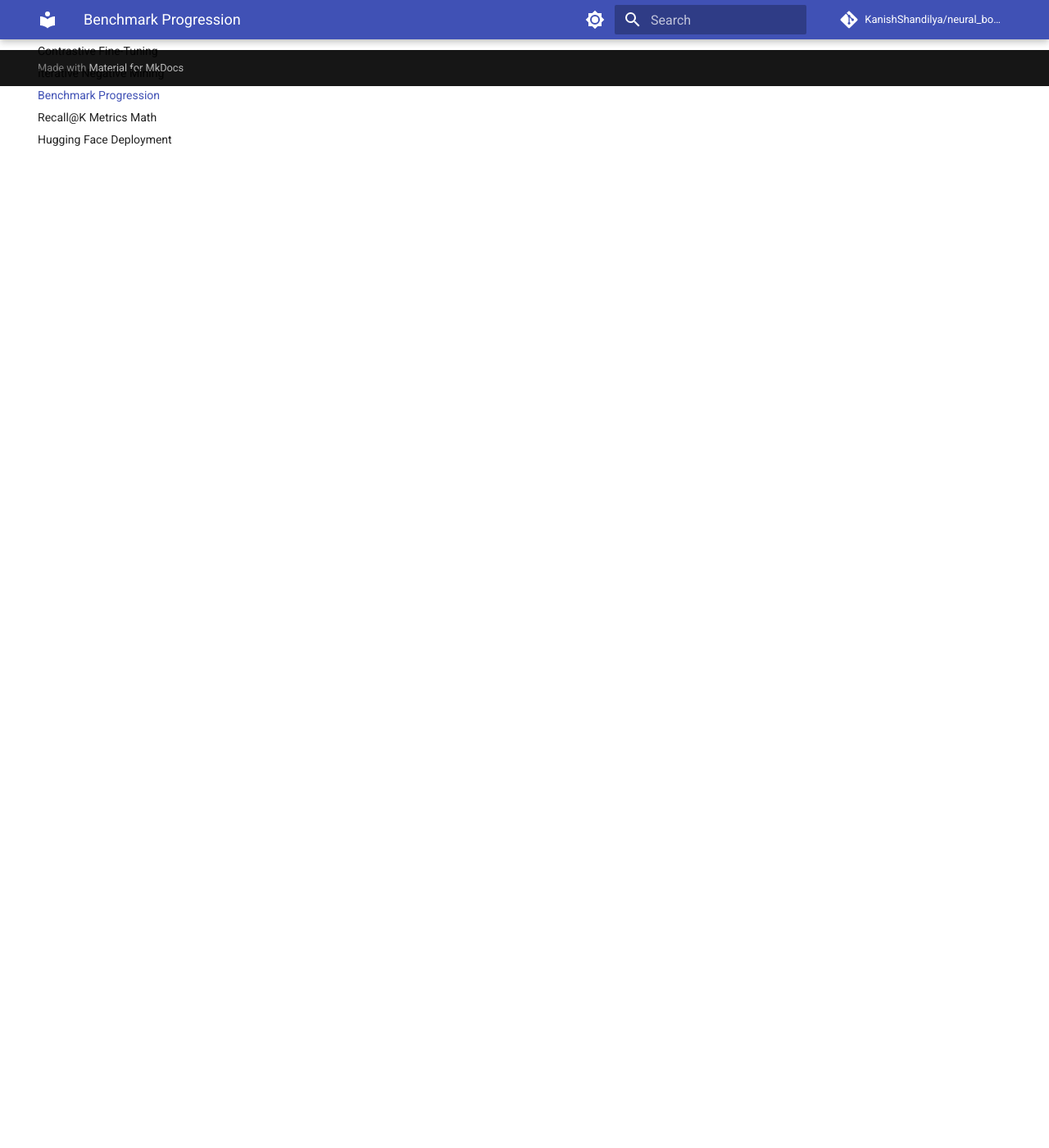
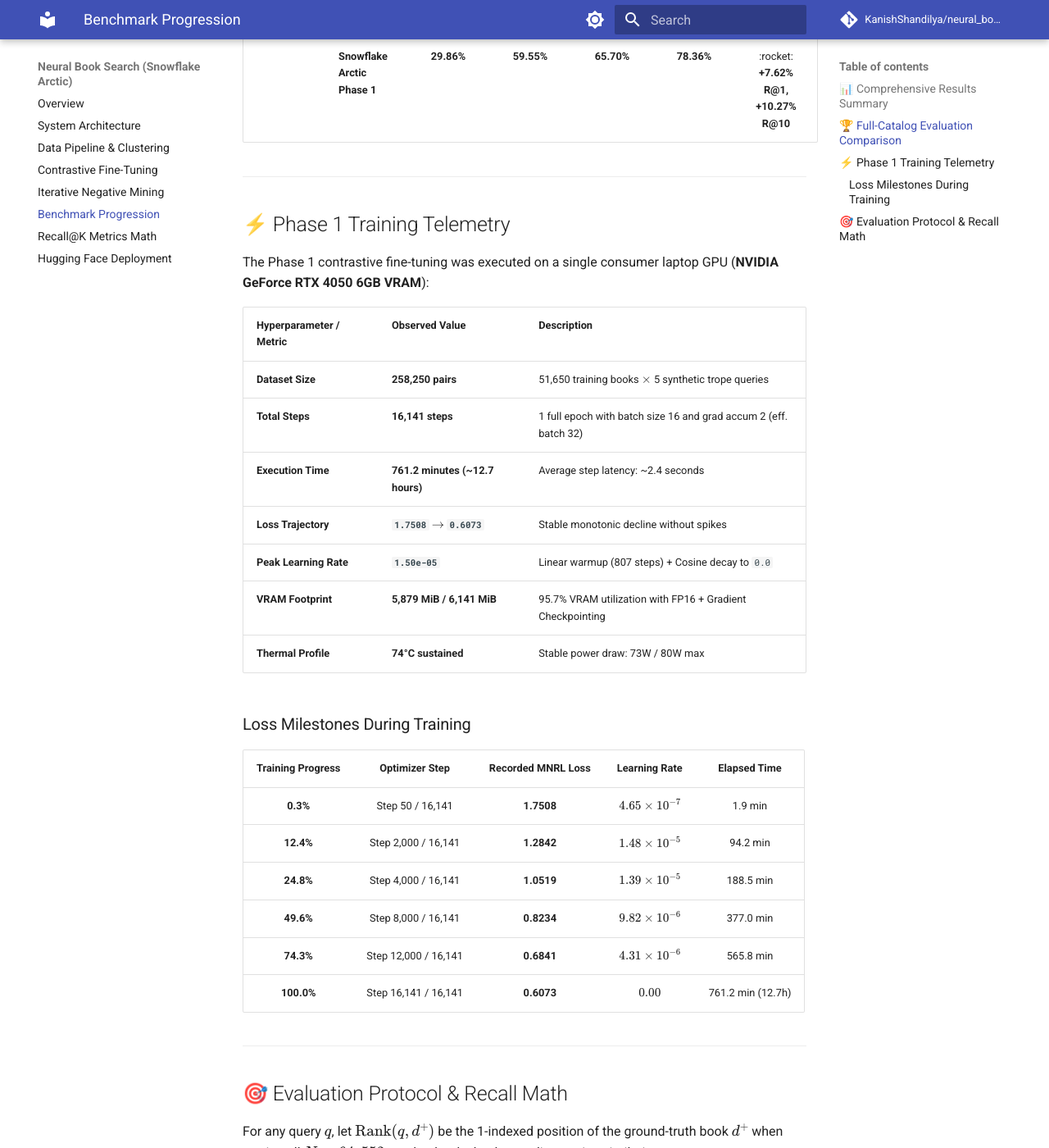
Before and after one commit to nansari-0134/neural_book_search_arctic, an MkDocs documentation site: the page built from docs/benchmarks.md, in a window 1280 px wide and 1400 px high, scrolled down 1295 px. Shown: the whole window at 82% size. Built offline with MkDocs 1.6.1 and Material for MkDocs 9.7.7, drawn with Linux system fonts in a browser that asks for light colours; comment, search, counter and statistics services are not loaded; some of the changed text lies outside the part shown.

Commit message:
docs: document Phase 1 empirical results, loss milestones, and telemetry

````diff
--- a/docs/benchmarks.md
+++ b/docs/benchmarks.md
@@ -1,25 +1,82 @@
-# 📈 Benchmark Progression
+# 📈 Benchmark Progression & Empirical Results
 
-This document tracks empirical performance across training cycles on the **64,552 book catalog**.
+This document tracks empirical performance across training cycles on the **64,552 book catalog** evaluated over **32,170 test queries** and **32,340 validation queries** (100% work-clustered, zero edition contamination).
 
 ---
 
-## 📊 Progression Table
+## 📊 Comprehensive Results Summary
 
-| Model Stage | Recall@1 | Recall@5 | Recall@10 | Recall@50 | Notes |
-| :--- | :---: | :---: | :---: | :---: | :--- |
-| **BGE-Small Baseline (Prior Reference)** | 11.52% | 32.80% | 38.84% | 53.22% | Untrained BGE-Small zero-shot |
-| **BGE-Small Fine-Tuned (Prior Reference)**| 21.27% | 53.85% | 60.45% | 74.68% | Phase 1 fine-tuning result |
-| **Snowflake Arctic Baseline (Step 1)** | **21.67%** | **48.41%** | **55.40%** | **69.57%** | Untrained zero-shot evaluation (Val: R@10=55.43%) |
-| **Snowflake Arctic Phase 1 (Step 2)** | **29.16%** | **58.29%** | **64.67%** | **78.20%** | Full catalog test benchmark (+7.49% R@1, +9.27% R@10) |
-| **Snowflake Arctic Cycle 1 (Step 3a)** | *Pending* | *Pending* | *Pending* | *Pending* | Hard negative mining Cycle 1 |
-| **Snowflake Arctic Cycle 2 (Step 3b)** | *Pending* | *Pending* | *Pending* | *Pending* | Hard negative mining Cycle 2 |
+```mermaid
+graph LR
+    subgraph Baseline ["Untrained Zero-Shot"]
+        B1["R@1: 21.67%"]
+        B10["R@10: 55.40%"]
+        B50["R@50: 69.57%"]
+    end
+    subgraph Phase1 ["Phase 1 Fine-Tuned (MNRL)"]
+        P1["R@1: 29.16% (+7.49%)"]
+        P10["R@10: 64.67% (+9.27%)"]
+        P50["R@50: 78.20% (+8.63%)"]
+    end
+    subgraph Cycle1 ["Cycle 1 Mined (Upcoming)"]
+        C1["Target R@1: 34%+"]
+        C10["Target R@10: 70%+"]
+    end
+    Baseline --> Phase1 --> Cycle1
+```
 
 ---
 
-## 🎯 Evaluation Protocol
-* **Catalog Size**: 64,552 distinct books
-* **Evaluation Queries**: 32,170 test queries (work-clustered, 0% edition overlap with train)
-* **Metric**: Exact ground-truth rank position counted via GPU 2D block-chunking:
+## 🏆 Full-Catalog Evaluation Comparison
 
-$$\text{Recall@K} = \frac{1}{N} \sum_{i=1}^{N} \mathbb{I}(\text{Rank}_i < K)$$
+All evaluations search across the **entire 64,552-book catalog** in exact rank order using GPU 2D block-chunking:
+
+| Evaluation Split | Model Stage | Recall@1 | Recall@5 | Recall@10 | Recall@50 | Delta vs Baseline |
+| :--- | :--- | :---: | :---: | :---: | :---: | :---: |
+| **Test Set**<br>*(32,170 queries)* | **BGE-Small Baseline** *(Prior Ref)* | 11.52% | 32.80% | 38.84% | 53.22% | — |
+| | **BGE-Small Fine-Tuned** *(Prior Ref)* | 21.27% | 53.85% | 60.45% | 74.68% | — |
+| | **Snowflake Arctic Baseline** | **21.67%** | **48.41%** | **55.40%** | **69.57%** | Starting Point |
+| | **Snowflake Arctic Phase 1** | **29.16%** | **58.29%** | **64.67%** | **78.20%** | :rocket: **+7.49% R@1, +9.27% R@10** |
+| | **Snowflake Arctic Cycle 1** | *Pending* | *Pending* | *Pending* | *Pending* | Target: >70% R@10 |
+| | **Snowflake Arctic Cycle 2** | *Pending* | *Pending* | *Pending* | *Pending* | Target: >74% R@10 |
+| **Validation Set**<br>*(32,340 queries)* | **Snowflake Arctic Baseline** | **22.24%** | **49.02%** | **55.43%** | **69.41%** | Starting Point |
+| | **Snowflake Arctic Phase 1** | **29.86%** | **59.55%** | **65.70%** | **78.36%** | :rocket: **+7.62% R@1, +10.27% R@10** |
+
+---
+
+## ⚡ Phase 1 Training Telemetry
+
+The Phase 1 contrastive fine-tuning was executed on a single consumer laptop GPU (**NVIDIA GeForce RTX 4050 6GB VRAM**):
+
+| Hyperparameter / Metric | Observed Value | Description |
+| :--- | :--- | :--- |
+| **Dataset Size** | **258,250 pairs** | 51,650 training books $\times$ 5 synthetic trope queries |
+| **Total Steps** | **16,141 steps** | 1 full epoch with batch size 16 and grad accum 2 (eff. batch 32) |
+| **Execution Time** | **761.2 minutes (~12.7 hours)** | Average step latency: ~2.4 seconds |
+| **Loss Trajectory** | **`1.7508` $\rightarrow$ `0.6073`** | Stable monotonic decline without spikes |
+| **Peak Learning Rate** | **`1.50e-05`** | Linear warmup (807 steps) + Cosine decay to `0.0` |
+| **VRAM Footprint** | **5,879 MiB / 6,141 MiB** | 95.7% VRAM utilization with FP16 + Gradient Checkpointing |
+| **Thermal Profile** | **74°C sustained** | Stable power draw: 73W / 80W max |
+
+### Loss Milestones During Training
+
+| Training Progress | Optimizer Step | Recorded MNRL Loss | Learning Rate | Elapsed Time |
+| :---: | :---: | :---: | :---: | :---: |
+| **0.3%** | Step 50 / 16,141 | **1.7508** | $4.65 \times 10^{-7}$ | 1.9 min |
+| **12.4%** | Step 2,000 / 16,141 | **1.2842** | $1.48 \times 10^{-5}$ | 94.2 min |
+| **24.8%** | Step 4,000 / 16,141 | **1.0519** | $1.39 \times 10^{-5}$ | 188.5 min |
+| **49.6%** | Step 8,000 / 16,141 | **0.8234** | $9.82 \times 10^{-6}$ | 377.0 min |
+| **74.3%** | Step 12,000 / 16,141 | **0.6841** | $4.31 \times 10^{-6}$ | 565.8 min |
+| **100.0%** | Step 16,141 / 16,141 | **0.6073** | $0.00$ | 761.2 min (12.7h) |
+
+---
+
+## 🎯 Evaluation Protocol & Recall Math
+
+For any query $q$, let $\text{Rank}(q, d^+)$ be the 1-indexed position of the ground-truth book $d^+$ when sorting all $N = 64,552$ catalog books by descending cosine similarity:
+
+$$\text{Recall@K} = \frac{1}{|Q|} \sum_{q \in Q} \mathbb{I}\left(\text{Rank}(q, d^+) \le K\right)$$
+
+* **Recall@1**: Measures exact first-try precision. A jump from **21.67% to 29.16%** means almost 1 in every 3 user trope queries now returns the exact target book as the very first search result.
+* **Recall@10**: Represents typical "Page 1" retrieval performance. Reaching **64.67%** ensures nearly two-thirds of all semantic queries place the ground truth book within the top 10 search cards.
+* **Recall@50**: Represents candidate generation recall for the downstream cross-encoder reranker. At **78.20%**, the reranker receives a high-quality candidate pool.
--- a/docs/fine_tuning.md
+++ b/docs/fine_tuning.md
@@ -47,3 +47,27 @@
 * **Gradient Checkpointing**: Discards forward intermediate activations and recomputes them during backprop, reducing VRAM by ~60%.
 * **Gradient Accumulation**: Micro-batch size 16 accumulated over 2 steps delivers an effective batch size of 32 while using only ~3.2 GB of VRAM.
 * **Atomic Double-Buffered Checkpointing**: Periodically rotates checkpoints (`resume_state.pt` and `.prev`) atomically to withstand system sleep or crashes without corruption.
+
+---
+
+## 4. Phase 1 Execution & Results
+
+Phase 1 fine-tuning completed across all 258,250 training pairs on the NVIDIA RTX 4050 Laptop GPU:
+
+* **Optimizer**: AdamW (`lr=1.5e-5`, weight decay `0.01`)
+* **Schedule**: Linear warmup (807 steps) followed by Cosine Annealing decay
+* **Total Optimizer Steps**: 8,071 steps (16,141 micro-batches)
+* **Training Time**: 761.2 minutes (~12.7 hours)
+* **Loss Convergence**: `1.7508` (Step 50) $\rightarrow$ `0.6073` (Step 16,141)
+
+### Benchmark Summary
+
+```mermaid
+graph TD
+    A[Pretrained Arctic Embed v1.5] -->|Phase 1 Fine-Tuning: 12.7h| B[Phase 1 Arctic Retriever]
+    B --> C["Test Recall@1: 29.16% (+7.49%)"]
+    B --> D["Test Recall@10: 64.67% (+9.27%)"]
+    B --> E["Test Recall@50: 78.20% (+8.63%)"]
+```
+
+See [Benchmark Progression](benchmarks.md) for full catalog metrics and comparative analysis.
````
Also changed, not shown: docs/index.md (+13 -0 lines).
